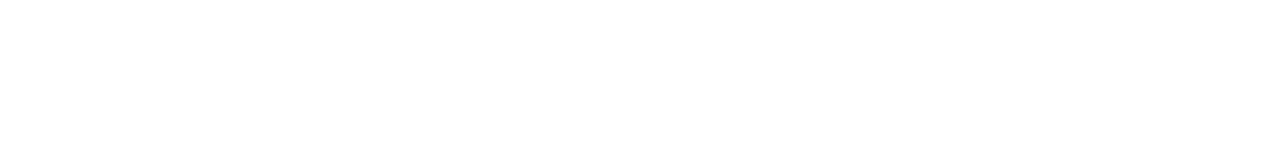
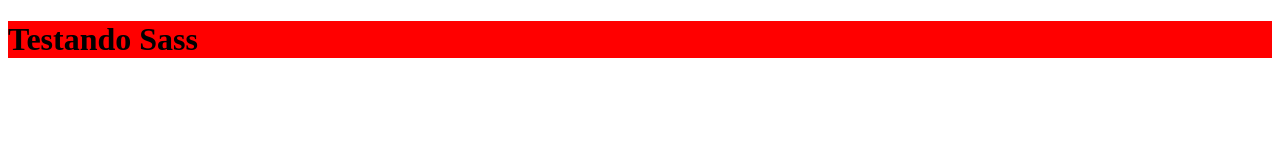
Before and after one commit to brunodyegoweb/Galeria, a plain HTML site: page index.html in a window 1280 px wide. Drawn offline with Linux system fonts and the light colour scheme.

Commit message:
Create folde img

```diff
--- a/index.html
+++ b/index.html
@@ -5,8 +5,11 @@
     <meta http-equiv="X-UA-Compatible" content="IE=edge">
     <meta name="viewport" content="width=device-width, initial-scale=1.0">
     <title>galeria</title>
+    <link rel="stylesheet" href="css/styles.css">
 </head>
 <body>
-
+    <div>
+        <h1>Testando Sass</h1>
+    </div>
 </body>
 </html>
--- /dev/null
+++ b/sass/styles.sass
@@ -0,0 +1,2 @@
+div
+    background-color: red
```
Also changed, not shown: css/styles.css (added), img/animais.jpg (added), img/arquitetura.jpg (added), img/cidade.jpg (added), img/decoracao.jpg (added), img/esportes.jpg (added), img/paisagem.jpg (added), img/pessoas.jpg (added), img/refeicoes.jpg (added), 2 other files.
